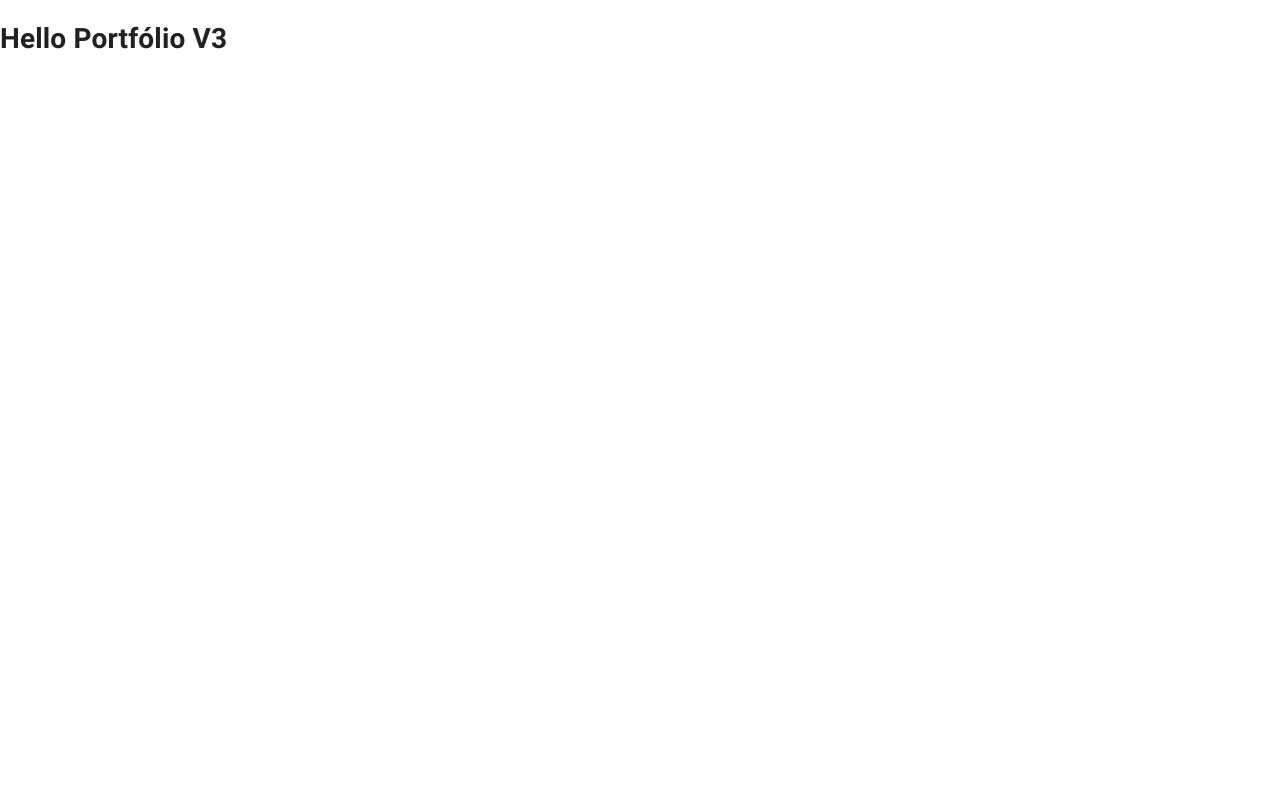
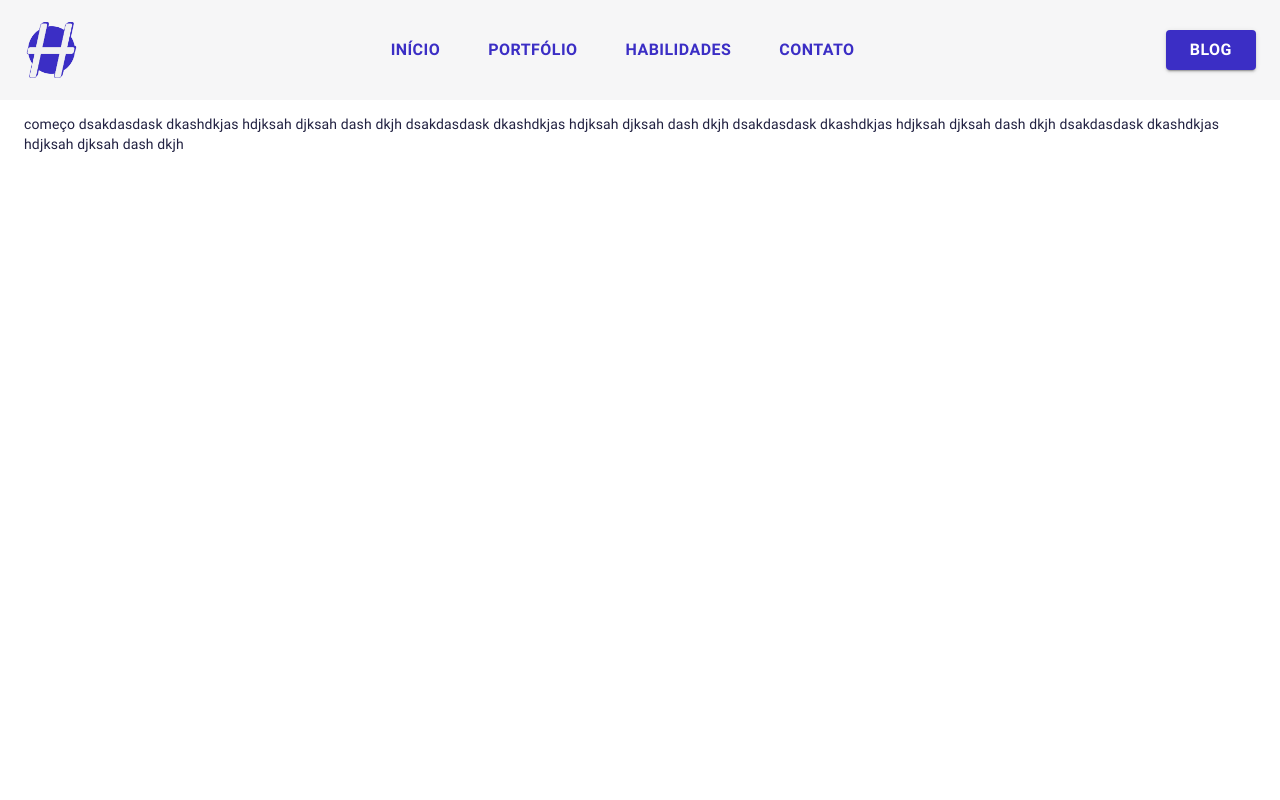
Before and after one commit to henriquecouto/portfolio-v3, a Next.js app: page / in a window 1280 px wide. Shown: the top 800 px of the page. Built offline with nearby package versions, Linux system fonts and the light colour scheme.

Commit message:
create static wide screen header

```diff
--- /dev/null
+++ b/components/Button/index.tsx
@@ -0,0 +1,15 @@
+import { Button as MuiButton, ButtonProps } from "@material-ui/core";
+import { makeStyles } from "@material-ui/core/styles";
+
+const useStyles = makeStyles((theme) => ({
+  root: {
+    padding: theme.spacing(0.7, 3),
+  },
+}));
+
+const Button: React.FC<ButtonProps> = (props) => {
+  const classes = useStyles();
+  return <MuiButton {...props} className={classes.root} />;
+};
+
+export default Button;
--- /dev/null
+++ b/components/Header/ElevationScroll.tsx
@@ -0,0 +1,22 @@
+import React from "react";
+import { useScrollTrigger } from "@material-ui/core";
+
+interface Props {
+  window?: () => Window;
+  children: React.ReactElement;
+}
+
+function ElevationScroll(props: Props) {
+  const { children, window } = props;
+  const trigger = useScrollTrigger({
+    disableHysteresis: true,
+    threshold: 0,
+    target: window ? window() : undefined,
+  });
+
+  return React.cloneElement(children, {
+    elevation: trigger ? 4 : 0,
+  });
+}
+
+export default ElevationScroll;
--- /dev/null
+++ b/components/Header/index.tsx
@@ -0,0 +1,53 @@
+import React from "react";
+import { AppBar, Box, Container, Grid, Toolbar } from "@material-ui/core";
+import { makeStyles } from "@material-ui/core/styles";
+import { transparentize } from "polished";
+import ElevationScroll from "./ElevationScroll";
+import Button from "../Button";
+
+const appBarHeight = 100;
+
+const useStyles = makeStyles((theme) => ({
+  appBar: {
+    backgroundColor: transparentize(0.6, theme.palette.secondary.main),
+    minHeight: appBarHeight,
+    backdropFilter: "blur(8px)",
+    WebkitBackdropFilter: "blur(8px)",
+    padding: 0,
+  },
+  toolbar: {
+    minHeight: appBarHeight,
+    padding: 0,
+  },
+}));
+
+const Header: React.FC = (props) => {
+  const classes = useStyles();
+  return (
+    <>
+      <ElevationScroll {...props}>
+        <AppBar className={classes.appBar} position="sticky">
+          <Toolbar className={classes.toolbar}>
+            <Container maxWidth="xl">
+              <Grid container alignItems="center" justify="space-between">
+                <img src="/logo.svg" />
+                <div>
+                  <Button color="primary">Início</Button>
+                  <Button color="primary">Portfólio</Button>
+                  <Button color="primary">Habilidades</Button>
+                  <Button color="primary">Contato</Button>
+                </div>
+                <Button color="primary" variant="contained">
+                  Blog
+                </Button>
+              </Grid>
+            </Container>
+          </Toolbar>
+        </AppBar>
+      </ElevationScroll>
+      <Container>{props.children}</Container>
+    </>
+  );
+};
+
+export default Header;
--- a/package.json
+++ b/package.json
@@ -10,6 +10,7 @@
   "dependencies": {
     "@material-ui/core": "^4.11.0",
     "next": "9.5.3",
+    "polished": "^3.6.7",
     "react": "16.13.1",
     "react-dom": "16.13.1"
   },
--- a/pages/index.tsx
+++ b/pages/index.tsx
@@ -1,3 +1,27 @@
+import Header from "../components/Header";
+
 export default function Home() {
-  return <h1>Hello Portfólio V3</h1>;
+  return (
+    <Header>
+      <div
+        style={{
+          height: "150vh",
+          display: "flex",
+          justifyContent: "space-between",
+          flexDirection: "column",
+        }}
+      >
+        <p>
+          começo dsakdasdask dkashdkjas hdjksah djksah dash dkjh dsakdasdask
+          dkashdkjas hdjksah djksah dash dkjh dsakdasdask dkashdkjas hdjksah
+          djksah dash dkjh dsakdasdask dkashdkjas hdjksah djksah dash dkjh
+        </p>
+        <p>
+          dsakdasdask dkashdkjas hdjksah djksah dash dkjh dsakdasdask dkashdkjas
+          hdjksah djksah dash dkjh dsakdasdask dkashdkjas hdjksah djksah dash
+          dkjh dsakdasdask dkashdkjas hdjksah djksah dash dkjh final
+        </p>
+      </div>
+    </Header>
+  );
 }
--- a/styles/theme.ts
+++ b/styles/theme.ts
@@ -16,6 +16,17 @@ const theme = createMuiTheme({
     background: {
       default: "#fff",
     },
+    text: {
+      primary: "#212141",
+      secondary: "#3b2ec5",
+      hint: "#fff",
+    },
+  },
+  typography: {
+    button: {
+      fontSize: 16,
+      fontWeight: 700,
+    },
   },
 });
 
```
Also changed, not shown: public/logo.svg (added), 1 other file (tests, documents, lock files or other folders).
